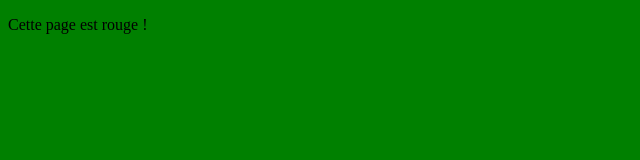
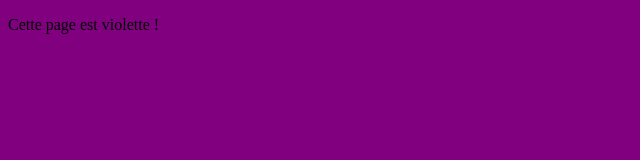
Before and after one commit to SeraphinDalberto/essaiBTSSNSeraphin, a plain HTML site: page index.html in a window 1280 px wide. Shown: the whole page, without its empty margins (0-640 px from the left). Drawn offline with Linux system fonts and the light colour scheme.

Commit message:
Sixième version : fond violet

```diff
--- a/index.html
+++ b/index.html
@@ -1,9 +1,9 @@
 <!DOCTYPE html>
 <html>
 	<head>
-		<title>Page rouge</title>
+		<title>Page violette</title>
 	</head>
-	<body style="background-color: green">
-		<p>Cette page est rouge !</p>
+	<body style="background-color: purple">
+		<p>Cette page est violette !</p>
 	</body>
 </html>
```
